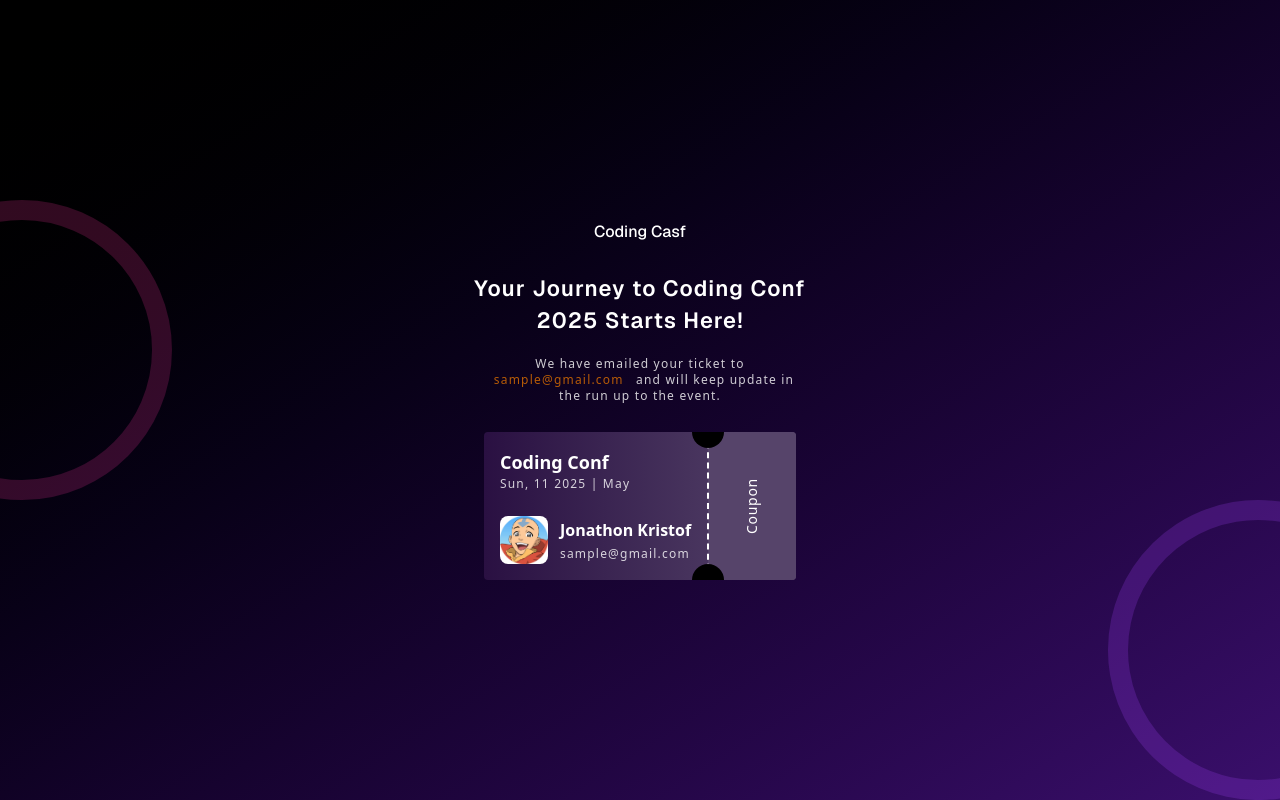
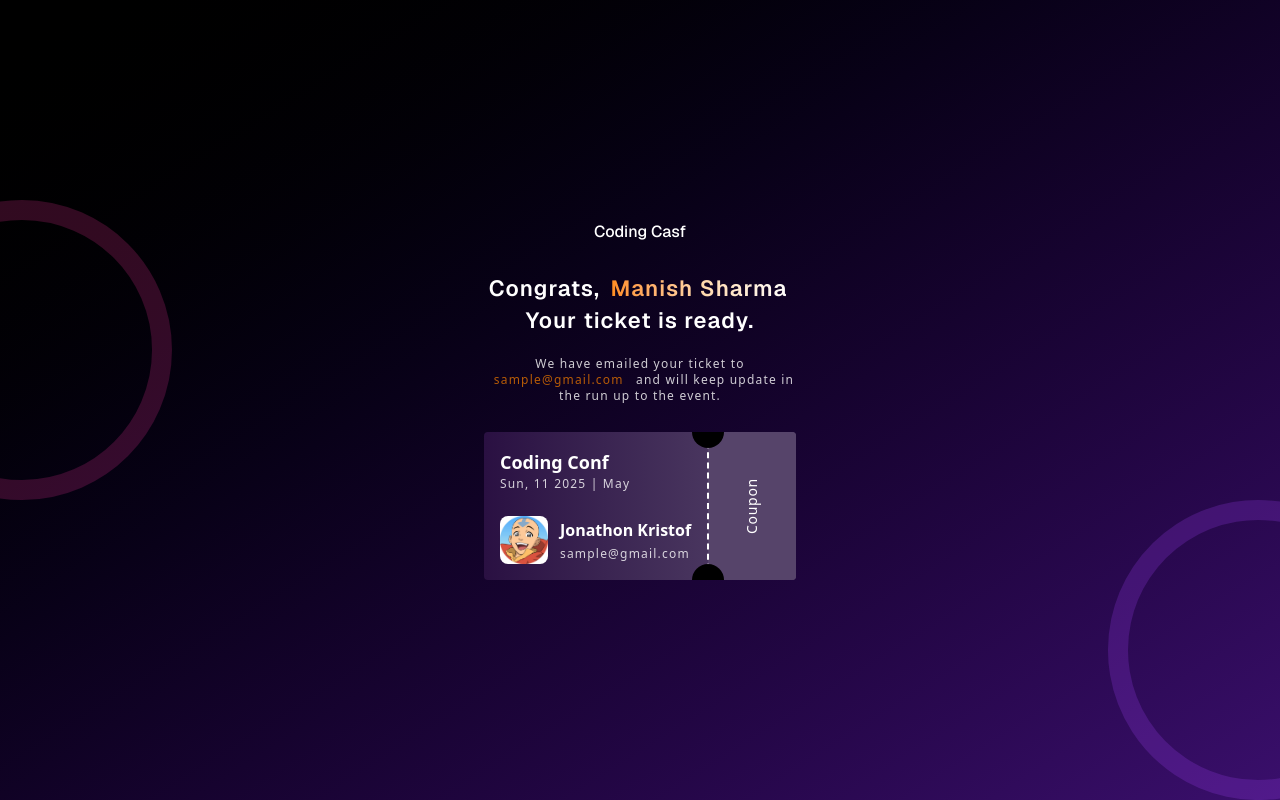
Before and after one commit to trydevemanish/manish-sharma-wasserstoff-FrontEndInternTask-componentsdk, a Next.js app: page /generatedtoken in a window 1280 px wide. Built offline with nearby package versions, Linux system fonts and the light colour scheme.

Commit message:
made some changes for deploying

```diff
--- a/app/generatedtoken/page.tsx
+++ b/app/generatedtoken/page.tsx
@@ -11,14 +11,14 @@ export default function Page() {
   return (
     <Background className='flex flex-col min-h-screen items-center justify-center'>
         <p className="text-base font-medium font-sans">Coding Casf</p>
-        <Heading name={data?.fullname} />
+        <Heading name={data?.fullname ? data?.fullname : 'Manish Sharma'} />
         <p className="pt-5 opacity-80 text-xs flex flex-col items-center tracking-widest">
             <span>We have emailed your ticket to</span>
             <span><span className='text-amber-600 px-2'>{data?.email ? data?.email : 'sample@gmail.com'}</span> and will keep update in</span>
             <span>the run up to the event.</span>
         </p>
         <div className='mt-7'>
-            <Coupon fullname={data?.fullname!} email={data?.email!} password={data?.password!} />
+            <Coupon fullname={data?.fullname} email={data?.email} />
         </div>
     </Background>
   )
--- a/app/page.tsx
+++ b/app/page.tsx
@@ -4,7 +4,7 @@ import Heading from "@/components/Heading";
 import Inputfield from "@/components/Inputfield";
 import Uploadimage from "@/components/Uploadimage";
 import { useRouter } from "next/navigation";
-import { useState } from "react";
+import React, { useState } from "react";
 import useDataStore from '@/utils/usestore'
 
 export default function Home() {
@@ -13,7 +13,7 @@ export default function Home() {
   const[password,setPassword] = useState('')
   const router = useRouter()
 
-  async function handleformsubmit(event:any){
+  async function handleformsubmit(event:React.FormEvent<HTMLFormElement>){
     event.preventDefault()
 
     const Passingdata = {
--- a/components/Coupon.tsx
+++ b/components/Coupon.tsx
@@ -5,7 +5,6 @@ import Image from 'next/image'
 type datatype = {
   fullname : string,
   email : string,
-  password? : string
 }
 
 export default function Coupon({fullname,email}:datatype) {
--- a/components/Inputfield.tsx
+++ b/components/Inputfield.tsx
@@ -1,5 +1,5 @@
 "use client"
-import React, { useState,useEffect, Dispatch, SetStateAction } from 'react'
+import React, { Dispatch, SetStateAction } from 'react'
 
 type props = {
   inputFieldName : string,
```
